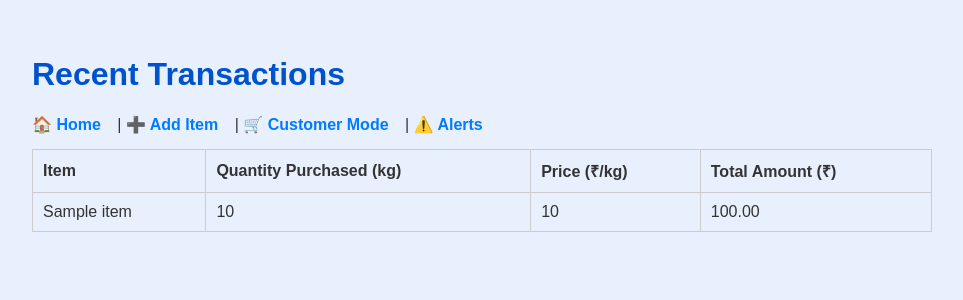
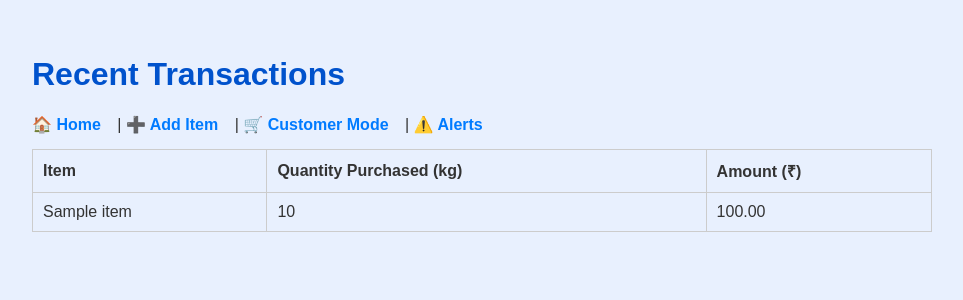
Before and after one commit to Deepika-bethi/smart-inventory, a Flask app: template templates/recent_transactions.html in a window 1280 px wide. Shown: the top 300 px of the page, without its empty margins (158-1121 px from the left). Run offline with Flask 3, Linux system fonts and the light colour scheme; the template is opened without the code that fills it: most values are stand-ins (such as "Sample title", 1, 10 or a date in 2020).

Commit message:
feat: display total amount (price × quantity) in recent_transactions.html table

```diff
--- a/templates/recent_transactions.html
+++ b/templates/recent_transactions.html
@@ -20,8 +20,7 @@
             <tr>
                 <th>Item</th>
                 <th>Quantity Purchased (kg)</th>
-                <th>Price (₹/kg)</th>
-                <th>Total Amount (₹)</th>
+                <th>Amount (₹)</th>
             </tr>
         </thead>
         <tbody>
@@ -29,7 +28,6 @@
             <tr>
                 <td>{{ t.item }}</td>
                 <td>{{ t.quantity }}</td>
-                <td>{{ t.price }}</td>
                 <td>{{ "%.2f"|format(t.quantity * t.price) }}</td>
             </tr>
             {% endfor %}
```
